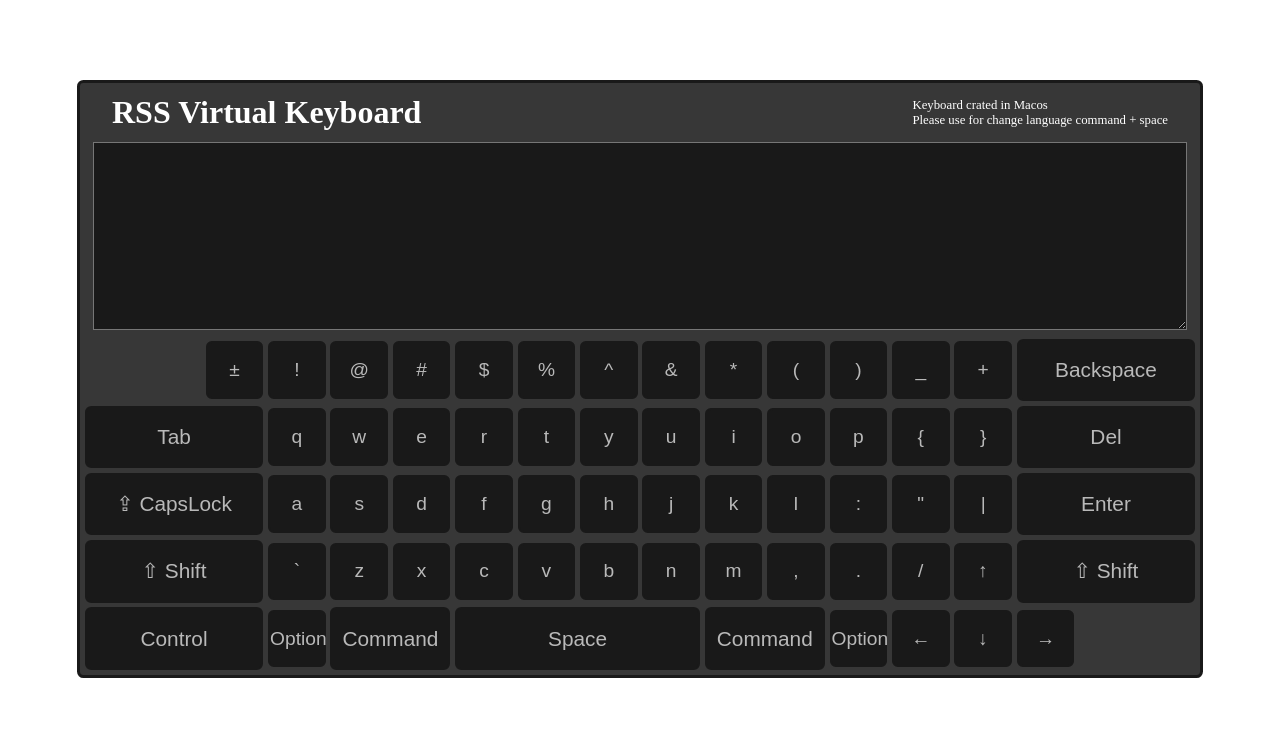
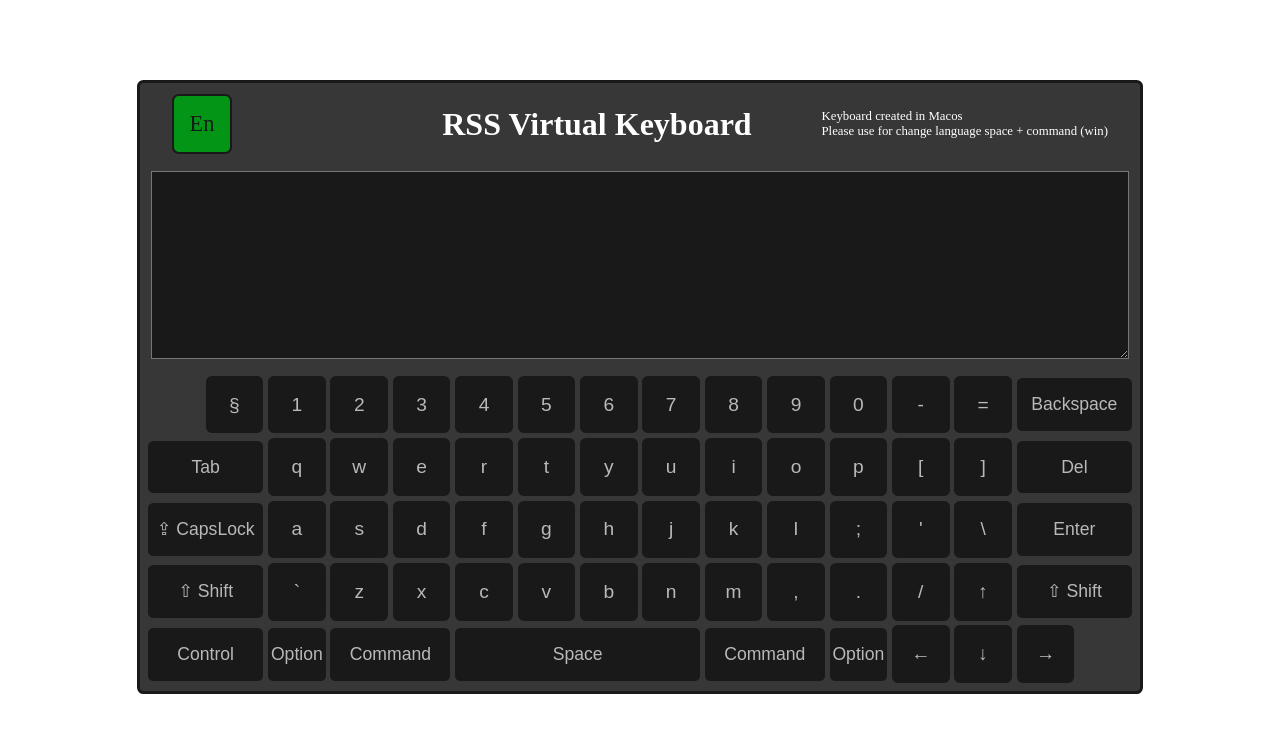
Before and after one commit to VladimirTumiloDenisovich/RSS-Virtual-Keyboard, a website with bundled scripts: page index.html in a window 1280 px wide. Built offline with nearby package versions, Linux system fonts and the light colour scheme.

Commit message:
fix: change style keyboard

```diff
--- a/css/style.css
+++ b/css/style.css
@@ -5,8 +5,9 @@
 
 .keyboard-area {
   margin: 5em auto;
-  max-width: 70rem;
-  max-height: 40rem;
+  min-width: 500px;
+  max-width: 1000px;
+  height: 38rem;
 
   background: #373737;
   border: 3px solid #191919;
@@ -25,7 +26,7 @@
 }
 
 .header__name {
-  align-self: center;
+  margin: 0 0 0 15%;
   font-size: 2em;
 }
 
@@ -34,11 +35,11 @@
   font-size: 0.8em;
 }
 
-.textarea {
+.keyboard-area__textarea {
   display: block;
   width: 96%;
   height: 10em;
-  margin: 0.5em auto;
+  margin: 1em auto;
   padding: 0.5em;
   font-size: 1.3em;
   color: #ffffff;
@@ -55,7 +56,21 @@
 
   width: auto;
   height: auto;
-  margin: 0.3em;
+  margin: 0.5em;
+}
+
+.header__language {
+  display: flex;
+  justify-content: center;
+  align-items: center;
+  height: 2.5em;
+  width: 2.5em;
+  font-size: 1.4em;
+  color: #191919;
+  background: #029516;
+  border: 2px solid #191919;
+  border-radius: 0.3em;
+
 }
 
 .key {
@@ -75,19 +90,24 @@
 
 .key:active {
   color: #191919;
-  background: #7b7b7b;
+  background: #b9b9b9;
+  border: 2px solid #b9b9b9;
+}
+
+.key_active {
+  color: #191919;
+  background: #b9b9b9;
+  border: 2px solid #b9b9b9;
 }
 
 .keyboard__key_small {
   width: 3em;
-
   font-size: 1.2em;
 }
 
 .keyboard__key_medium {
   width: 100%;
-
-  font-size: 1.3em;
+  font-size: 1.1em;
 }
 
 .keyboard__key_raw-1 {
--- a/index.html
+++ b/index.html
@@ -10,65 +10,68 @@
 <body class="body">
   <div class="keyboard-area">
     <header class="keyboard-area__header">
+      <div class="header__language">
+        En
+    </div>
       <h2 class="header__name">RSS Virtual Keyboard</h2>
       <div class="header__info">
-        <p class="info__text">Keyboard crated in Macos</p>
-        <p class="info__text">Please use for change language command + space</p>
+        <p class="info__text">Keyboard created in Macos</p>
+        <p class="info__text">Please use for change language space + command (win)</p>
     </div>
     </header>
     <textarea class="keyboard-area__textarea textarea" id="textarea" rows="5" cols="50"></textarea>
 
     <div class="keyboard__container">
       <button class="keyboard__key_small key keyboard__key_raw-1 key_position-start">
-          ±
+          §
       </button>
 
       <button class="keyboard__key_small key keyboard__key_raw-1">
-          !
+          1
       </button>
 
       <button class="keyboard__key_small key keyboard__key_raw-1">
-          @
+          2
       </button>
 
       <button class="keyboard__key_small key keyboard__key_raw-1">
-          #
+          3
       </button>
 
       <button class="keyboard__key_small key keyboard__key_raw-1">
-          $
+          4
       </button>
 
       <button class="keyboard__key_small key keyboard__key_raw-1">
-          %
+          5
       </button>
 
       <button class="keyboard__key_small key keyboard__key_raw-1">
-          ^
+          6
       </button>
 
       <button class="keyboard__key_small key keyboard__key_raw-1">
-          &
+          7
       </button>
 
       <button class="keyboard__key_small key keyboard__key_raw-1">
-          *
+          8
       </button>
 
       <button class="keyboard__key_small key keyboard__key_raw-1">
-          (
+          9
       </button>
 
       <button class="keyboard__key_small key keyboard__key_raw-1">
-          )
+          0
       </button>
 
       <button class="keyboard__key_small key keyboard__key_raw-1">
-          _
+          -
       </button>
 
       <button class="keyboard__key_small key keyboard__key_raw-1">
-          +
+          =
       </button>
 
       <button class="keyboard__key_medium key keyboard__key_raw-1">
@@ -120,11 +123,11 @@
       </button>
 
       <button class="keyboard__key_small key keyboard__key_raw-2">
-          {
+          [
       </button>
 
       <button class="keyboard__key_small key keyboard__key_raw-2">
-          }
+          ]
       </button>
 
       <button class="keyboard__key_medium key keyboard__key_raw-2">
@@ -172,15 +175,15 @@
       </button>
 
       <button class="keyboard__key_small key keyboard__key_raw-3">
-          :
+          ;
       </button>
 
       <button class="keyboard__key_small key keyboard__key_raw-3">
-          "
+          '
       </button>
 
       <button class="keyboard__key_small key keyboard__key_raw-3">
-          |
+          \
       </button>
 
       <button class="keyboard__key_medium key keyboard__key_raw-3">
@@ -247,7 +250,7 @@
         Control
       </button>
 
-      <button class="keyboard__key_small key keyboard__key_raw-5">
+      <button class="keyboard__key_medium key keyboard__key_raw-5">
         Option
       </button>
 
@@ -263,7 +266,7 @@
         Command
       </button>
 
-      <button class="keyboard__key_small key keyboard__key_raw-5">
+      <button class="keyboard__key_medium key keyboard__key_raw-5">
         Option
       </button>
 
@@ -282,6 +285,8 @@
     </div>
   </div>
 
-  <script src="./js/app.js"></script>
+  <script src="./js/keyLayout.js" type="module"></script>
+  <script src="./js/changeLenguage.js" type="module"></script>
+  <script src="./js/app.js" type="module"></script>
 </body>
 </html>
```
